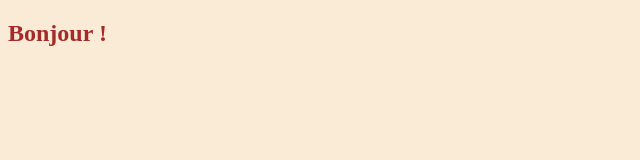
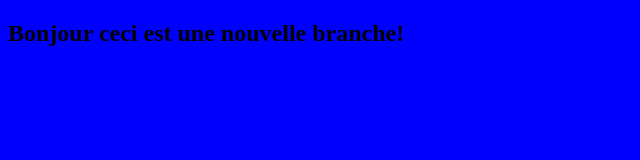
Before and after one commit to HeO59/myproject, a plain HTML site: page index.html in a window 1280 px wide. Shown: the whole page, without its empty margins (0-640 px from the left). Drawn offline with Linux system fonts and the light colour scheme.

Commit message:
chnaging style for the title

```diff
--- a/index.html
+++ b/index.html
@@ -7,7 +7,7 @@
     <link rel="stylesheet" href="style.css" />
   </head>
   <body>
-    <h2>Bonjour !</h2>
+    <h2>Bonjour ceci est une nouvelle branche!</h2>
     <script src="app.js"></script>
   </body>
 </html>
--- a/style.css
+++ b/style.css
@@ -1,6 +1,6 @@
 h2 {
-    color: brown;
+    color: black;
 }
 body{
-    background-color: antiquewhite;
+    background-color: blue;
 }
```
